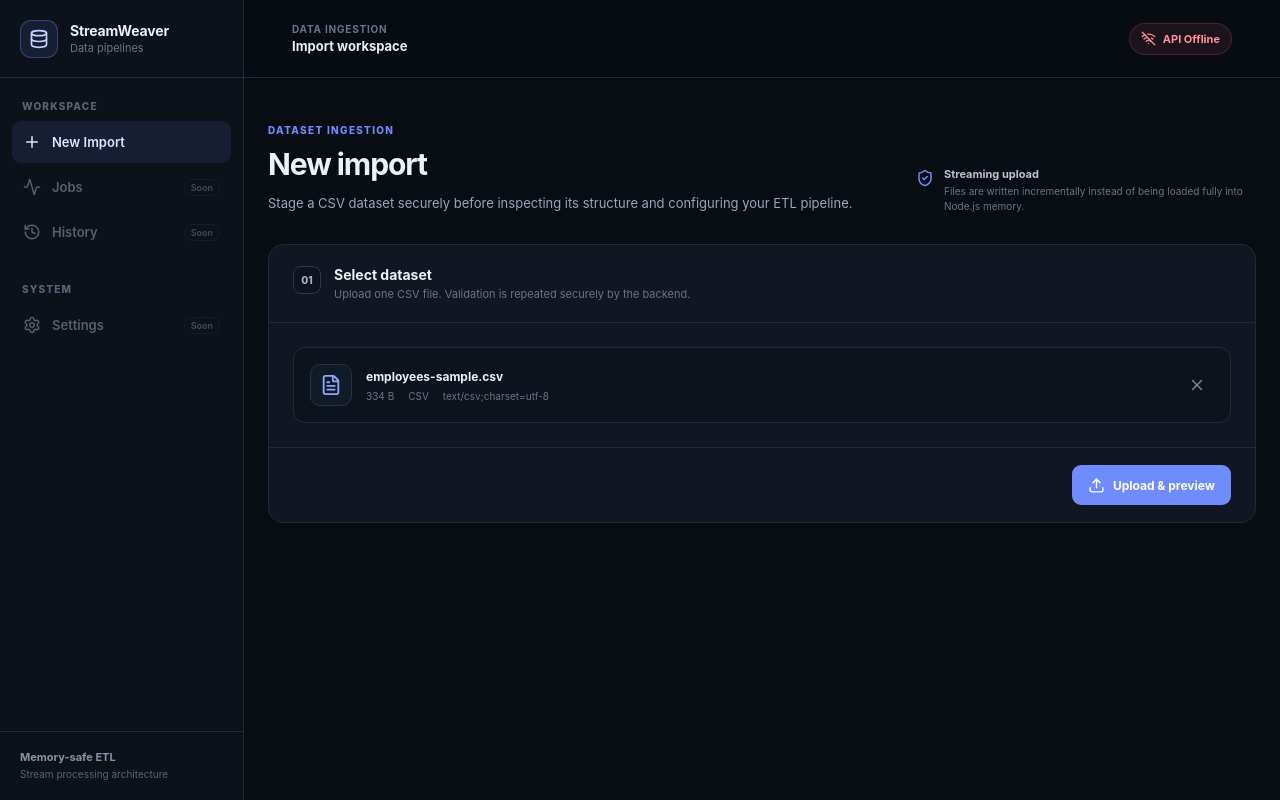
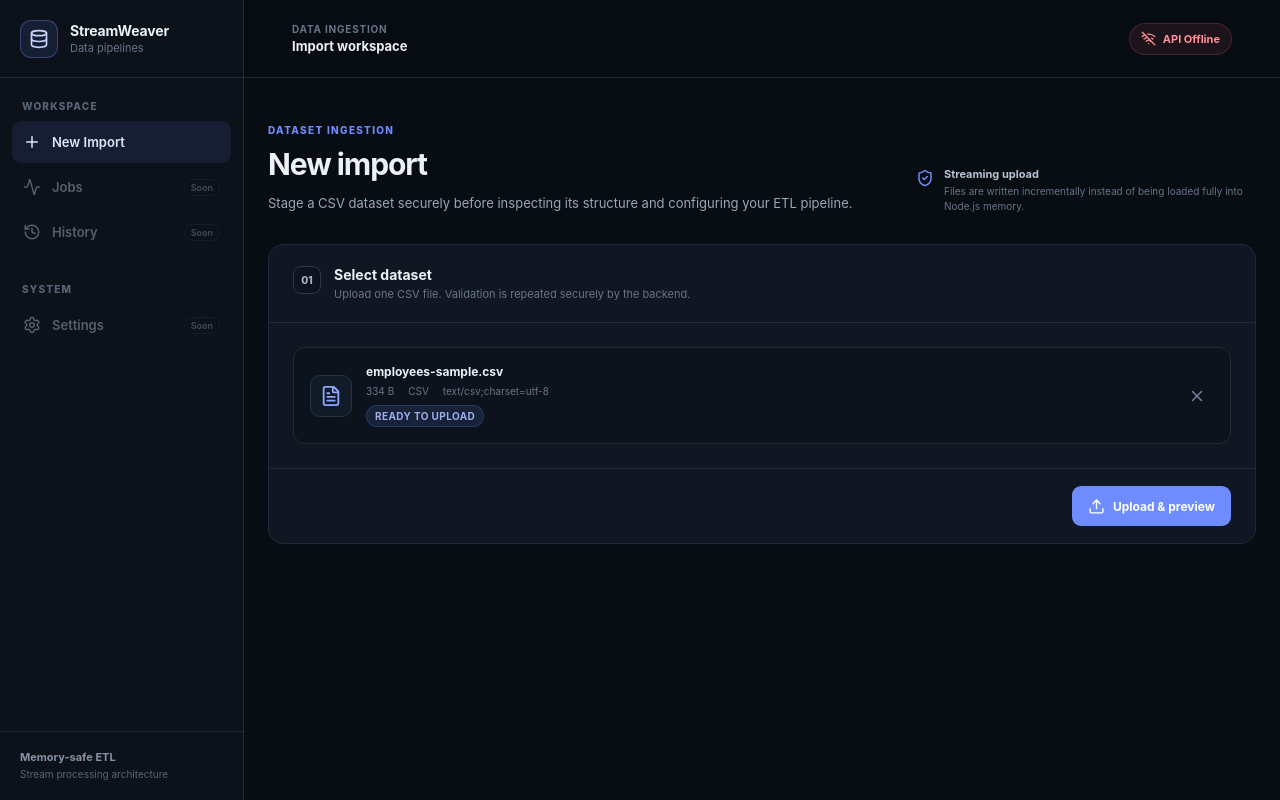
Before and after one commit to Naveenmca234/Stream-Weaver, a React (Vite) app in the folder client/: page /imports/new in a window 1280 px wide. Both pictures are taken after a click on the button "Use sample CSV". Built offline with nearby package versions, Linux system fonts and the light colour scheme; no server answers.

Commit message:
Describe your change

```diff
--- a/client/src/components/upload/SelectedFileCard.jsx
+++ b/client/src/components/upload/SelectedFileCard.jsx
@@ -37,6 +37,10 @@ export default function SelectedFileCard({
               'Detected by extension'}
           </span>
         </div>
+
+        <span className="file-status-pill">
+          Ready to upload
+        </span>
       </div>
 
       <button
--- a/client/src/index.css
+++ b/client/src/index.css
@@ -619,6 +619,22 @@ a:focus-visible {
   font-size: 10px;
 }
 
+.file-status-pill {
+  display: inline-flex;
+  align-items: center;
+  width: fit-content;
+  margin-top: 8px;
+  padding: 4px 8px;
+  border: 1px solid rgba(111, 140, 255, 0.2);
+  border-radius: 999px;
+  color: #9cafef;
+  background: rgba(111, 140, 255, 0.12);
+  font-size: 10px;
+  font-weight: 700;
+  letter-spacing: 0.04em;
+  text-transform: uppercase;
+}
+
 .icon-button {
   width: 34px;
   height: 34px;
```
